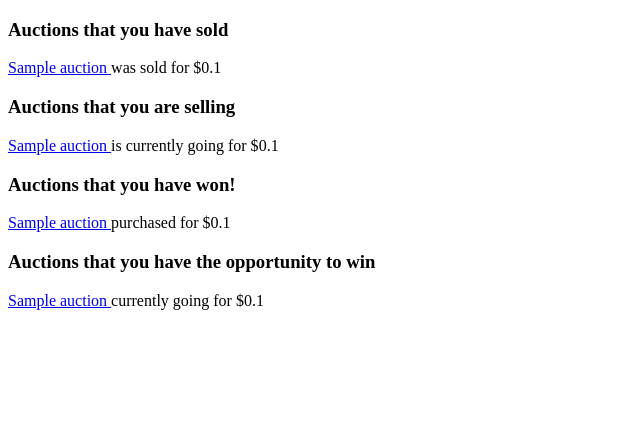
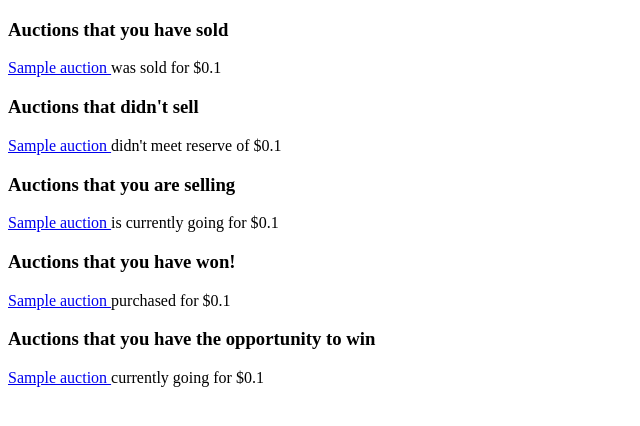
Before and after one commit to soluwalana/bw_project, a Django app: template core/templates/items.html in a window 1280 px wide. Shown: the top 426 px of the page, without its empty margins (0-640 px from the left). Run offline with Django 3.2, Linux system fonts and the light colour scheme; tables that the repository leaves empty hold one stand-in row (values such as "Sample post"); the template is opened without the code that fills it: values that come from a table or form of the project are taken from there, most other values are stand-ins (such as "Sample title", 1, 10 or a date in 2020); some libraries are stand-ins or nearby versions.

Commit message:
Add distinction between sold and not sold

```diff
--- a/core/templates/items.html
+++ b/core/templates/items.html
@@ -13,6 +13,13 @@
 <div>
   {% for auction in sold %}
      <div><a href="{% url 'auction' auction.id %}"> {{auction.item_name}} </a> was sold for ${{auction.cur_price|div:100}}</div>
+  {% endfor %}
+</div>
+
+<h3> Auctions that didn't sell </h3>
+<div>
+    {% for auction in not_sold %}
+     <div><a href="{% url 'auction' auction.id %}"> {{auction.item_name}} </a> didn't meet reserve of ${{auction.cur_price|div:100}}</div>
   {% endfor %}
 </div>
 
--- a/core/views.py
+++ b/core/views.py
@@ -6,7 +6,7 @@ from django.core.urlresolvers import reverse
 
 from django.db import IntegrityError, transaction
 from django.db.models.aggregates import Max
-from django.db.models import F
+from django.db.models import F, Q
 
 from apps import AUCTIONEER
 from models import Auction, Bid
@@ -99,7 +99,8 @@ def auctions(request):
 def my_items(request):
     now = pytz.utc.localize(datetime.now())
 
-    sold = Auction.objects.filter(owner=request.user, expires__lt=now)
+    sold = Auction.objects.filter(Q(owner=request.user, expires__lt=now), ~Q(list_price=F('cur_price')))
+    not_sold = Auction.objects.filter(Q(owner=request.user, expires__lt=now), Q(list_price=F('cur_price')))
     selling = Auction.objects.filter(owner=request.user, expires__gt=now)
     wbids = Bid.objects.values('auction').filter(
         bidder=request.user, bid_amount=F('auction__cur_price'), auction__expires__lt=now
@@ -114,6 +115,7 @@ def my_items(request):
 
     return render(request, 'items.html', {
         'sold': sold,
+        'not_sold': not_sold,
         'selling': selling,
         'won': auctions_won,
         'bidding': bid_on,
```
